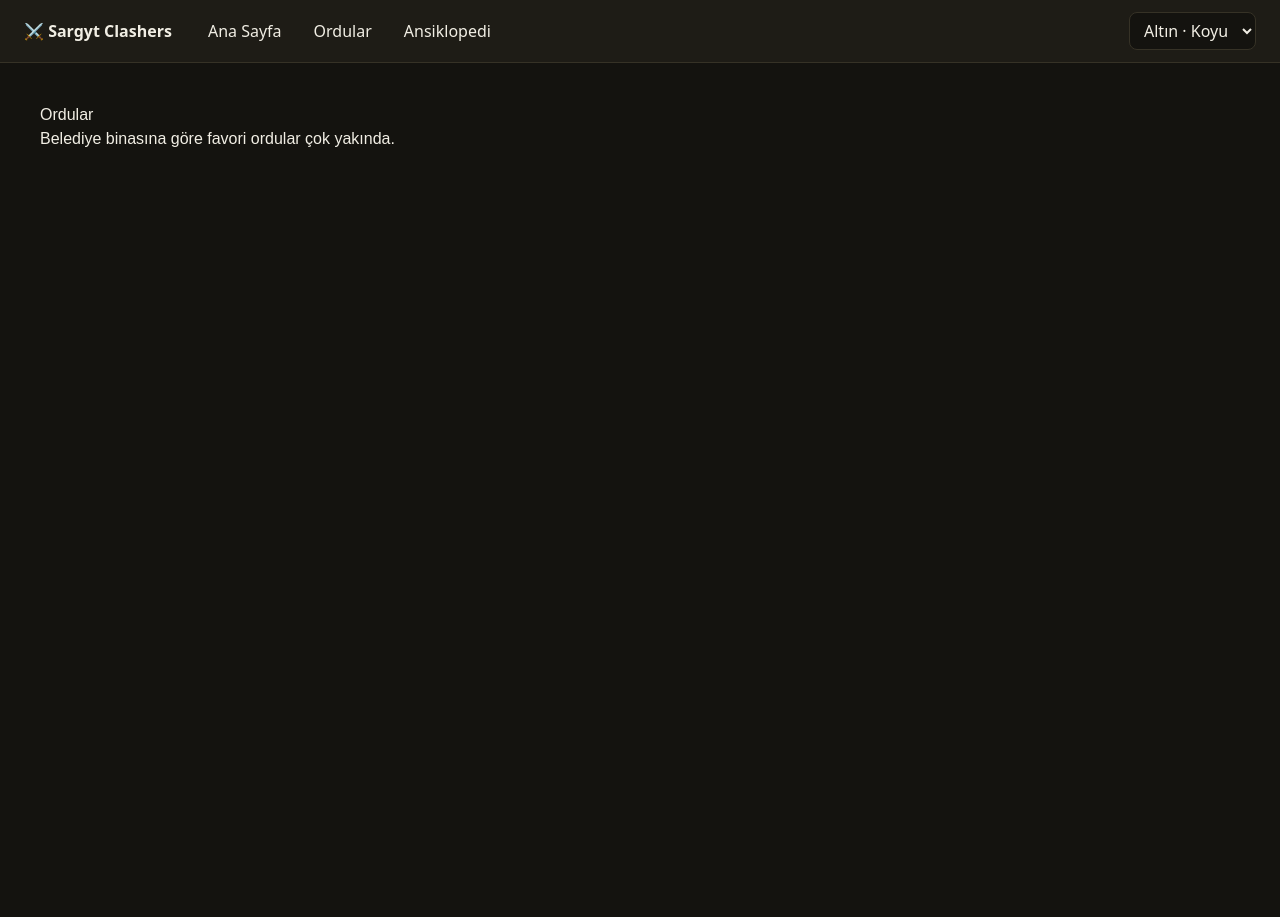
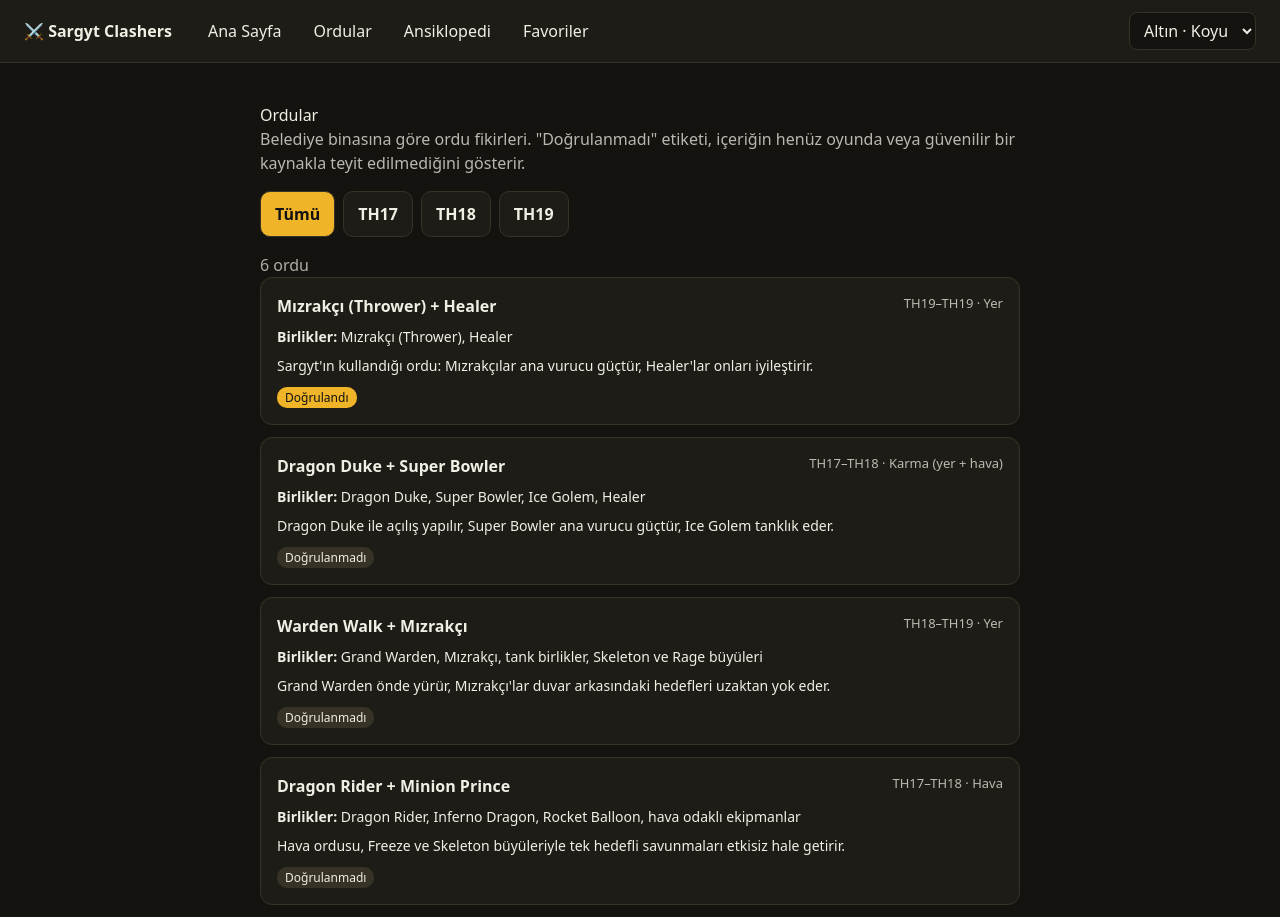
Before and after one commit to Sargyt/Sargyt-clashers, a Next.js app: page /ordular in a window 1280 px wide. Shown: the top 917 px of the page. Before the commit the page ends 800 px from the top, so only its background shows below. Built offline with nearby package versions, Linux system fonts and the light colour scheme.

Commit message:
ordular ve favoriler

```diff
--- a/app/Menu.tsx
+++ b/app/Menu.tsx
@@ -47,6 +47,7 @@ export default function Menu() {
       <Link href="/" style={stil}>Ana Sayfa</Link>
       <Link href="/ordular" style={stil}>Ordular</Link>
       <Link href="/ansiklopedi" style={stil}>Ansiklopedi</Link>
+      <Link href="/favoriler" style={stil}>Favoriler</Link>
       <select
         value={tema}
         onChange={(e) => sec(e.target.value)}
--- /dev/null
+++ b/app/favoriler/page.tsx
@@ -0,0 +1,65 @@
+"use client";
+import { useEffect, useState } from "react";
+
+type Favori = { kod: string; isim: string };
+
+export default function Favoriler() {
+  const [liste, setListe] = useState<Favori[]>([]);
+
+  useEffect(() => {
+    try {
+      const veri = JSON.parse(localStorage.getItem("favoriler") || "[]");
+      if (Array.isArray(veri)) setListe(veri);
+    } catch {}
+  }, []);
+
+  function sil(kod: string) {
+    const yeni = liste.filter((f) => f.kod !== kod);
+    setListe(yeni);
+    try {
+      localStorage.setItem("favoriler", JSON.stringify(yeni));
+    } catch {}
+  }
+
+  return (
+    <main style={{ padding: "40px 20px", maxWidth: 800, margin: "0 auto" }}>
+      <h1>⭐ Favoriler</h1>
+      <p style={{ opacity: 0.75 }}>
+        Favoriler şimdilik bu tarayıcıda saklanır. E-posta ile üyelik gelince cihazlar arasında senkron olacak.
+      </p>
+      {liste.length === 0 && <p>Henüz favori yok.</p>}
+      {liste.map((f) => (
+        <div
+          key={f.kod}
+          style={{
+            display: "flex",
+            justifyContent: "space-between",
+            alignItems: "center",
+            padding: 14,
+            marginBottom: 10,
+            background: "var(--kart)",
+            border: "1px solid var(--cizgi)",
+            borderRadius: 12,
+          }}
+        >
+          <span>
+            <strong>{f.isim}</strong> · {f.kod}
+          </span>
+          <button
+            onClick={() => sil(f.kod)}
+            style={{
+              padding: "6px 12px",
+              borderRadius: 8,
+              border: "1px solid var(--cizgi)",
+              background: "var(--bg)",
+              color: "var(--fg)",
+              cursor: "pointer",
+            }}
+          >
+            Sil
+          </button>
+        </div>
+      ))}
+    </main>
+  );
+}
--- a/app/ordular/page.tsx
+++ b/app/ordular/page.tsx
@@ -1,8 +1,147 @@
+"use client";
+import { useState } from "react";
+
+type Ordu = {
+  ad: string;
+  thMin: number;
+  thMax: number;
+  tur: string;
+  birlikler: string;
+  ozet: string;
+  dogrulandi: boolean;
+};
+
+const ORDULAR: Ordu[] = [
+  {
+    ad: "Mızrakçı (Thrower) + Healer",
+    thMin: 19,
+    thMax: 19,
+    tur: "Yer",
+    birlikler: "Mızrakçı (Thrower), Healer",
+    ozet: "Sargyt'ın kullandığı ordu: Mızrakçılar ana vurucu güçtür, Healer'lar onları iyileştirir.",
+    dogrulandi: true,
+  },
+    {
+    ad: "Dragon Duke + Super Bowler",
+    thMin: 17,
+    thMax: 18,
+    tur: "Karma (yer + hava)",
+    birlikler: "Dragon Duke, Super Bowler, Ice Golem, Healer",
+    ozet: "Dragon Duke ile açılış yapılır, Super Bowler ana vurucu güçtür, Ice Golem tanklık eder.",
+    dogrulandi: false,
+  },
+  {
+    ad: "Warden Walk + Mızrakçı",
+    thMin: 18,
+    thMax: 19,
+    tur: "Yer",
+    birlikler: "Grand Warden, Mızrakçı, tank birlikler, Skeleton ve Rage büyüleri",
+    ozet: "Grand Warden önde yürür, Mızrakçı'lar duvar arkasındaki hedefleri uzaktan yok eder.",
+    dogrulandi: false,
+  },
+  {
+    ad: "Dragon Rider + Minion Prince",
+    thMin: 17,
+    thMax: 18,
+    tur: "Hava",
+    birlikler: "Dragon Rider, Inferno Dragon, Rocket Balloon, hava odaklı ekipmanlar",
+    ozet: "Hava ordusu, Freeze ve Skeleton büyüleriyle tek hedefli savunmaları etkisiz hale getirir.",
+    dogrulandi: false,
+  },
+  {
+    ad: "Root Rider + Overgrowth",
+    thMin: 17,
+    thMax: 19,
+    tur: "Yer (Smash)",
+    birlikler: "Root Rider, Witch veya Titan, Overgrowth ve Freeze büyüleri",
+    ozet: "Overgrowth ile kritik savunmalar geçici devre dışı kalır, ordu merkeze hızla ilerler.",
+    dogrulandi: false,
+  },
+  {
+    ad: "Super Witch + Fireball",
+    thMin: 17,
+    thMax: 18,
+    tur: "Yer",
+    birlikler: "Super Witch, Healer, Skeleton ve Invisibility büyüleri, Grand Warden Fireball",
+    ozet: "Fireball ile haritanın kritik bir bölgesi açılır, geri kalan ordu o yoldan ilerler.",
+    dogrulandi: false,
+  },
+];
+
+const FILTRELER = ["Tümü", "17", "18", "19"];
+
 export default function Ordular() {
+  const [th, setTh] = useState("Tümü");
+
+  const liste = ORDULAR.filter(
+    (o) => th === "Tümü" || (Number(th) >= o.thMin && Number(th) <= o.thMax)
+  );
+
   return (
-    <main style={{ padding: 40, fontFamily: "sans-serif" }}>
+    <main style={{ padding: "40px 20px", maxWidth: 800, margin: "0 auto" }}>
       <h1>Ordular</h1>
-      <p>Belediye binasına göre favori ordular çok yakında.</p>
+      <p style={{ opacity: 0.75 }}>
+        Belediye binasına göre ordu fikirleri. &quot;Doğrulanmadı&quot; etiketi, içeriğin henüz oyunda
+        veya güvenilir bir kaynakla teyit edilmediğini gösterir.
+      </p>
+
+      <div style={{ display: "flex", gap: 8, flexWrap: "wrap", margin: "16px 0" }}>
+        {FILTRELER.map((f) => (
+          <button
+            key={f}
+            onClick={() => setTh(f)}
+            style={{
+              padding: "10px 14px",
+              borderRadius: 10,
+              border: "1px solid var(--cizgi)",
+              background: th === f ? "var(--vurgu)" : "var(--kart)",
+              color: th === f ? "#111" : "var(--fg)",
+              fontWeight: 600,
+              cursor: "pointer",
+            }}
+          >
+            {f === "Tümü" ? "Tümü" : "TH" + f}
+          </button>
+        ))}
+      </div>
+
+      <p style={{ opacity: 0.7 }}>{liste.length} ordu</p>
+
+      <div style={{ display: "grid", gap: 12 }}>
+        {liste.map((o) => (
+          <div
+            key={o.ad}
+            style={{
+              padding: 16,
+              background: "var(--kart)",
+              border: "1px solid var(--cizgi)",
+              borderRadius: 12,
+            }}
+          >
+            <div style={{ display: "flex", justifyContent: "space-between", gap: 8, flexWrap: "wrap" }}>
+              <strong>{o.ad}</strong>
+              <span style={{ fontSize: 13, opacity: 0.75 }}>
+                TH{o.thMin}–TH{o.thMax} · {o.tur}
+              </span>
+            </div>
+            <p style={{ margin: "8px 0", fontSize: 14 }}>
+              <strong>Birlikler:</strong> {o.birlikler}
+            </p>
+            <p style={{ margin: "8px 0", fontSize: 14 }}>{o.ozet}</p>
+            <span
+              style={{
+                fontSize: 12,
+                padding: "2px 8px",
+                borderRadius: 10,
+                background: o.dogrulandi ? "var(--vurgu)" : "var(--cizgi)",
+                color: o.dogrulandi ? "#111" : "var(--fg)",
+              }}
+            >
+              {o.dogrulandi ? "Doğrulandı" : "Doğrulanmadı"}
+            </span>
+          </div>
+        ))}
+      </div>
     </main>
   );
 }
--- a/app/page.tsx
+++ b/app/page.tsx
@@ -93,11 +93,29 @@ export default function Home() {
   const [hata, setHata] = useState("");
   const [yukleniyor, setYukleniyor] = useState(false);
   const [oyuncu, setOyuncu] = useState<Oyuncu | null>(null);
+  const [favoriMesaj, setFavoriMesaj] = useState("");
+
+function favoriyeEkle(o: Oyuncu) {
+  try {
+    const eski = JSON.parse(localStorage.getItem("favoriler") || "[]");
+    const liste: { kod: string; isim: string }[] = Array.isArray(eski) ? eski : [];
+    if (liste.some((f) => f.kod === o.kod)) {
+      setFavoriMesaj("Zaten favorilerde.");
+      return;
+    }
+    liste.push({ kod: o.kod, isim: o.isim });
+    localStorage.setItem("favoriler", JSON.stringify(liste));
+    setFavoriMesaj("Favorilere eklendi.");
+  } catch {
+    setFavoriMesaj("Kaydedilemedi.");
+  }
+}
 
   async function ara(e: FormEvent) {
     e.preventDefault();
     const temiz = kod.trim().toUpperCase().replace(/^#/, "").replace(/O/g, "0");
     setOyuncu(null);
+    setFavoriMesaj("");
     if (!KOD_KURALI.test(temiz)) {
       setHata("Geçersiz köy kodu. Örnek: #2PP0Y8L");
       return;
@@ -181,6 +199,20 @@ export default function Home() {
             {oyuncu.klan ? " · Klan: " + oyuncu.klan : ""}
           </p>
 
+<button
+  onClick={() => favoriyeEkle(oyuncu)}
+  style={{
+    padding: "8px 14px",
+    borderRadius: 8,
+    border: "1px solid var(--cizgi)",
+    background: "var(--bg)",
+    color: "var(--fg)",
+    cursor: "pointer",
+  }}
+>
+  ⭐ Favorilere ekle
+</button>
+{favoriMesaj && <span style={{ marginLeft: 8, fontSize: 14 }}>{favoriMesaj}</span>}
           <div style={{ marginTop: 8 }}>
             <strong>Genel ilerleme: %{yuzde(hepsi)}</strong>
             <div style={{ height: 12, background: "var(--cizgi)", borderRadius: 8, overflow: "hidden", marginTop: 6 }}>
```
